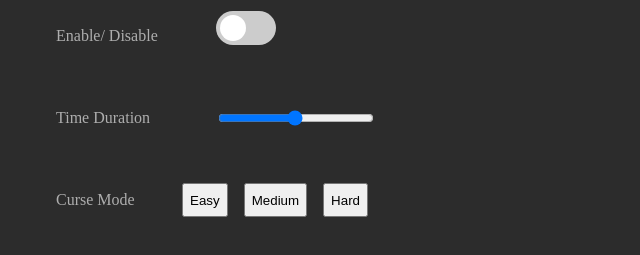
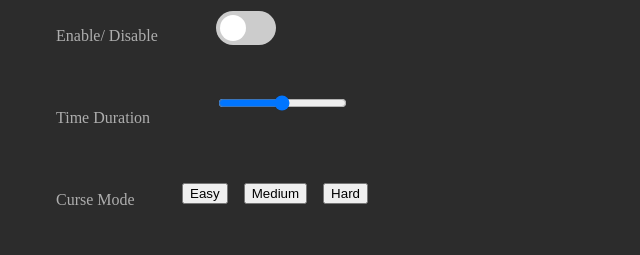
Before and after one commit to joycetn/stormhacksv2, a browser extension: page index.html in a window 1280 px wide. Shown: the part 135-390 px from the top of the page, without its empty margins (0-640 px from the left). Drawn offline with Linux system fonts and the light colour scheme.

Commit message:
Changed Html layout

```diff
--- a/index.css
+++ b/index.css
@@ -20,10 +20,17 @@ body {
     transition-duration: 0.5s;
 }
 
-.layout{
+.parent-container{
+}
+
+.row{
   margin-top: 2rem;
   display: grid;
   grid-template-columns: repeat(2, 1fr);
+}
+
+.column-2{
+
 }
 
 .button{
--- a/index.html
+++ b/index.html
@@ -13,27 +13,45 @@
     <h1>Distraction Demon</h1>
 
     <!-- Rounded switch -->
-    <div class="layout">
+    <div class="parent-container" >
+        <div class = "row">
+            <div class = "column-1">
                 <p>Enable/ Disable</p>
-        <label class="switch">
+            </div>
+            <div class="column-2">
+                <label class="switch" >
                     <input type="checkbox">
                     <span class="slider round"></span>
                 </label>
             </div>
+        </div>
+    </div>
 
 
-    <div class="layout">
+    <div class="parent-container">
+        <div class="row">
+            <div class = "column-1">
                 <p>Time Duration</p>
+            </div>
+            <div class = "column-2">
                 <input type="range" min="1" max="100" value="50" class="duration" id="myRange">
             </div>
+        </div>
+    </div>
 
-    <div class="layout">
+    <div class="parent-container">
+        <div class = "row">
+            <div class = "column-1">
                 <p>Curse Mode</p>
+            </div>
+            <div class = "column-2">
                 <div class="button">
                     <input class="click" type="submit" value="Easy" onclick="location.href='';">
                     <input class="click" type="submit" value="Medium" onclick="location.href='';">
                     <input class="click" type="submit" value="Hard" onclick="location.href='';">
                 </div>
             </div>
+        </div>
+    </div>
 
 </body>
```
Lines whose indentation alone changed are shown as unchanged.
